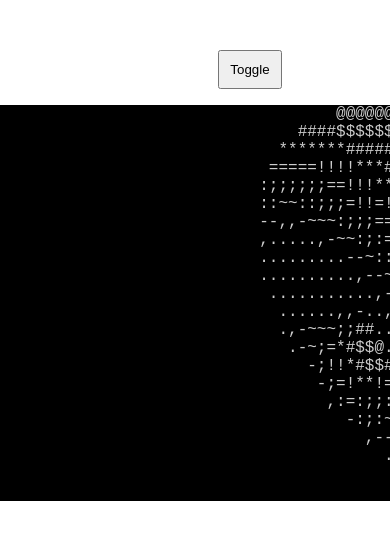
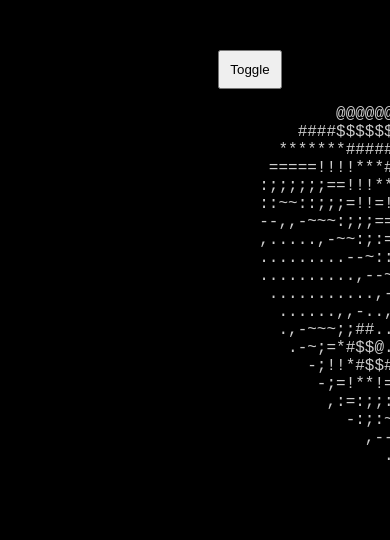
Before and after one commit to Miigaarino/donut, a plain HTML site: page index.html in a window 390 px wide. Shown: the top 540 px of the page. Drawn offline with Linux system fonts and the light colour scheme.

Commit message:
mobile view changed 2.0

```diff
--- a/index.html
+++ b/index.html
@@ -3,9 +3,10 @@
   <head>
     <meta charset="UTF-8" />
     <meta name="viewport" content="width=device-width, initial-scale=1.0" />
-    <title>Document</title>
+    <title>Spinning Donut</title>
     <style>
       body {
+        background-color: black;
         padding: 50px 0 0 0;
         margin: 0;
       }
```
